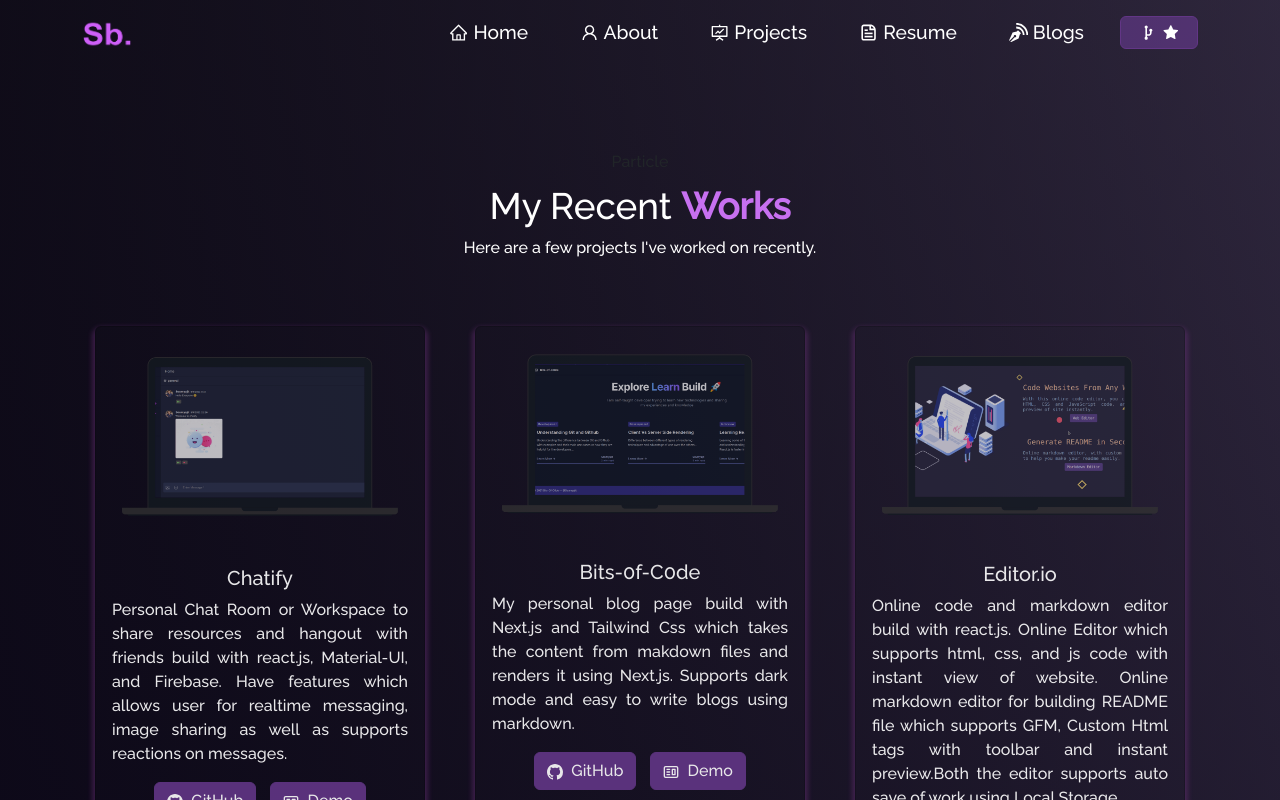
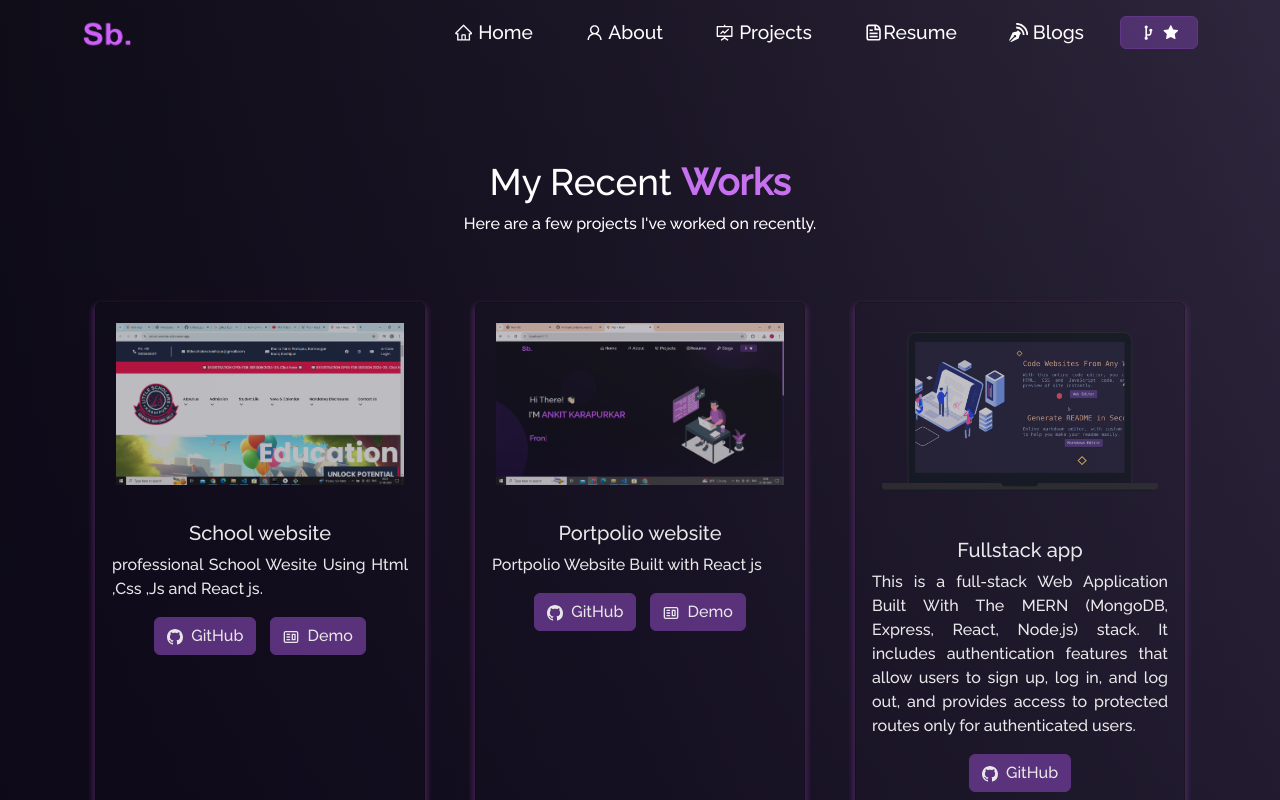
Before and after one commit to Ankitkpk/portpolio_website, a React (Vite) app: page /project in a window 1280 px wide. Shown: the top 800 px of the page. Built offline with nearby package versions, Linux system fonts and the light colour scheme.

Commit message:
second commit

```diff
--- a/src/components/About/About.jsx
+++ b/src/components/About/About.jsx
@@ -4,14 +4,12 @@ import Github from './Github.jsx';
 import Techstack from './Techstack.jsx';
 import laptopImg from "../../assets/about.png";
 import Toolstack from './Toolstack.jsx';
-import Particle from '../Particle.jsx'
 import AboutCard from './Aboutcard.jsx';
 
 
 const About = () => {
   return (
     <Container fluid className="about-section">
-     <Particle/>
       <Container>
         <Row style={{ justifyContent: "center", padding: "10px" }}>
           <Col
--- a/src/components/Home/Home.jsx
+++ b/src/components/Home/Home.jsx
@@ -1,7 +1,6 @@
 import React from 'react'
 import { Container, Row, Col } from "react-bootstrap";
 import homeLogo from "../../assets/home-main.svg";
-import Particle from "../Particle";
 import Home2 from "./Home2";
 import Type from "./Type";
 
@@ -9,7 +8,6 @@ const Home = () => {
   return (
     <section>
       <Container fluid className="home-section" id="home">
-        <Particle />
         <Container className="home-content">
           <Row>
             <Col md={7} className="home-header">
--- a/src/components/NavBar.jsx
+++ b/src/components/NavBar.jsx
@@ -93,7 +93,7 @@ const NavBar = () => {
                 to="/resume"
                 onClick={() => updateExpanded(false)}
               >
-                <CgFileDocument style={{ marginBottom: "2px" }} /> Resume
+                <CgFileDocument style={{ marginBottom: "2px" }} />Resume
               </Nav.Link>
             </Nav.Item>
 
@@ -109,7 +109,7 @@ const NavBar = () => {
 
             <Nav.Item className="fork-btn">
               <Button
-                href="#"
+                href="https://github.com/Ankitkpk/portpolio_website"
                 target="_blank"
                 className="fork-btn-inner"
               >
--- a/src/components/Particle.jsx
+++ /dev/null
@@ -1,9 +0,0 @@
-import React from 'react'
-
-const Particle = () => {
-  return (
-    <div>Particle</div>
-  )
-}
-
-export default Particle
--- a/src/components/Projects/Project.jsx
+++ b/src/components/Projects/Project.jsx
@@ -1,15 +1,13 @@
 import React from 'react'
 import {Container, Row, Col } from "react-bootstrap";
 import ProjectCard from "./ProjectCards";
-import Particle from "../Particle";
 import editor from "../../assets/Projects/codeEditor.png";
-import chatify from "../../assets/Projects/chatify.png";
-import bitsOfCode from "../../assets/Projects/blog.png";
+import  school_website from "../../assets/Projects/school_website.png";
+import bitsOfCode from "../../assets/Projects/portpolio_website.png";
 
 const Project = () => {
   return (
     <Container fluid className="project-section">
-      <Particle />
       <Container>
         <h1 className="project-heading">
           My Recent <strong className="purple">Works </strong>
@@ -20,12 +18,12 @@ const Project = () => {
         <Row style={{ justifyContent: "center", paddingBottom: "10px" }}>
           <Col md={4} className="project-card">
             <ProjectCard
-              imgPath={chatify}
+              imgPath={school_website}
               isBlog={false}
-              title="Chatify"
-              description="Personal Chat Room or Workspace to share resources and hangout with friends build with react.js, Material-UI, and Firebase. Have features which allows user for realtime messaging, image sharing as well as supports reactions on messages."
-              ghLink="https://github.com/soumyajit4419/Chatify"
-              demoLink="https://chatify-49.web.app/"
+              title="School website"
+              description="professional School Wesite Using Html ,Css ,Js and React js."
+              ghLink="https://github.com/Ankitkpk/School_website"
+              demoLink="https://school-website-wtjh.vercel.app/"
             />
           </Col>
 
@@ -33,9 +31,9 @@ const Project = () => {
             <ProjectCard
               imgPath={bitsOfCode}
               isBlog={false}
-              title="Bits-0f-C0de"
-              description="My personal blog page build with Next.js and Tailwind Css which takes the content from makdown files and renders it using Next.js. Supports dark mode and easy to write blogs using markdown."
-              ghLink="https://github.com/soumyajit4419/Bits-0f-C0de"
+              title="Portpolio website"
+              description="Portpolio Website Built with React js"
+              ghLink="https://github.com/Ankitkpk/portpolio_website"
               demoLink="https://blogs.soumya-jit.tech/"
             />
           </Col>
@@ -44,10 +42,12 @@ const Project = () => {
             <ProjectCard
               imgPath={editor}
               isBlog={false}
-              title="Editor.io"
-              description="Online code and markdown editor build with react.js. Online Editor which supports html, css, and js code with instant view of website. Online markdown editor for building README file which supports GFM, Custom Html tags with toolbar and instant preview.Both the editor supports auto save of work using Local Storage"
-              ghLink="https://github.com/soumyajit4419/Editor.io"
-              demoLink="https://editor.soumya-jit.tech/"
+              title="Fullstack app"
+              description="This is a full-stack Web Application Built With The MERN (MongoDB,
+        Express, React, Node.js) stack. It includes authentication features that
+        allow users to sign up, log in, and log out, and provides access to
+        protected routes only for authenticated users."
+              ghLink="https://github.com/Ankitkpk/fullstack_app"
             />
           </Col>
         </Row>
```
Also changed, not shown: src/assets/Projects/portpolio_website.png (added), src/assets/Projects/school_website.png (added).
